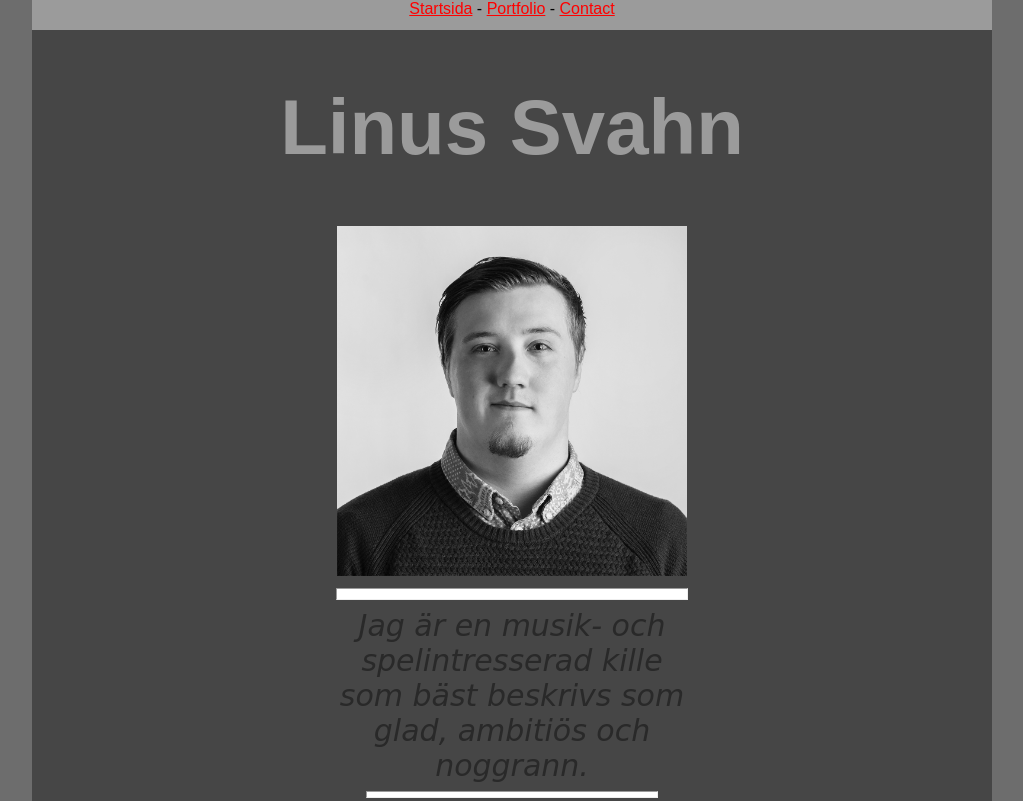
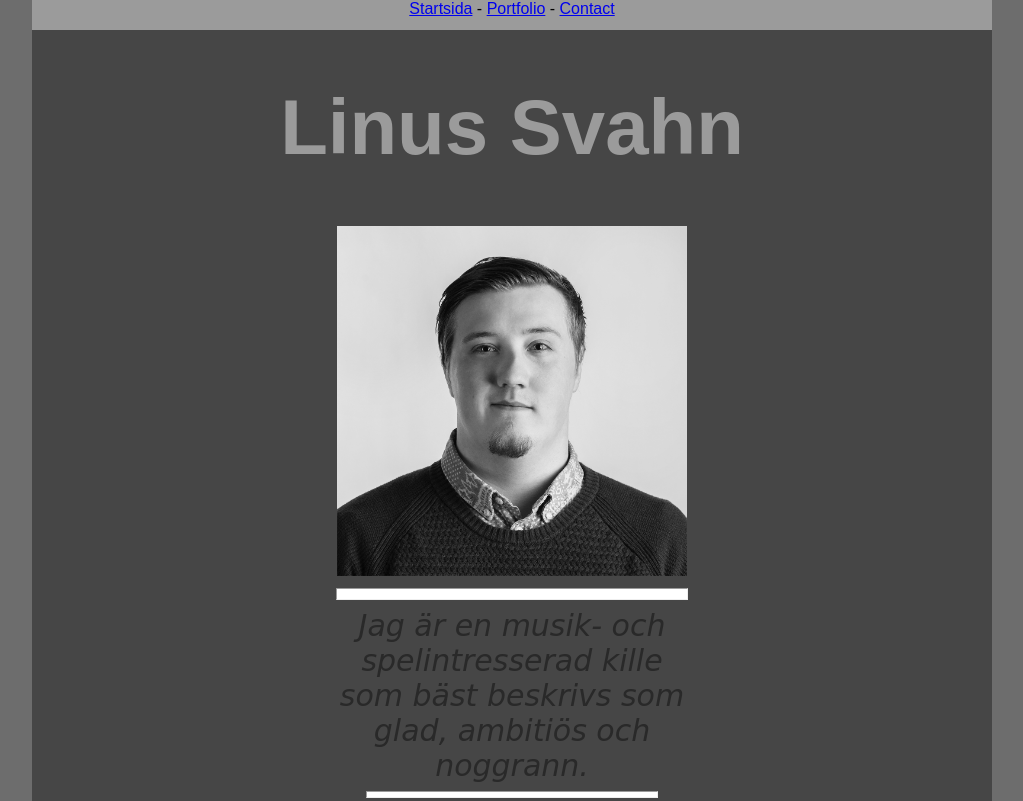
Before and after one commit to BFB-Umani/klientutveckling_JAVA19, a plain HTML site: page inlämning_01/index.html in a window 1280 px wide. Shown: the top 801 px of the page, without its empty margins (128-1151 px from the left). Drawn offline with Linux system fonts and the light colour scheme; a web font is replaced by a local one.

Commit message:
changed css in inlämningsuppgift_01

```diff
--- a/inlämning_01/style.css
+++ b/inlämning_01/style.css
@@ -67,8 +67,6 @@ h1 {
     align-self: flex-end;
     justify-self: end;
 }
-a:link { /* unvisited link */
-    color: red; }
 a:visited { /* visited link */
     color: #292929;
 }
```
Lines whose indentation alone changed are shown as unchanged.
